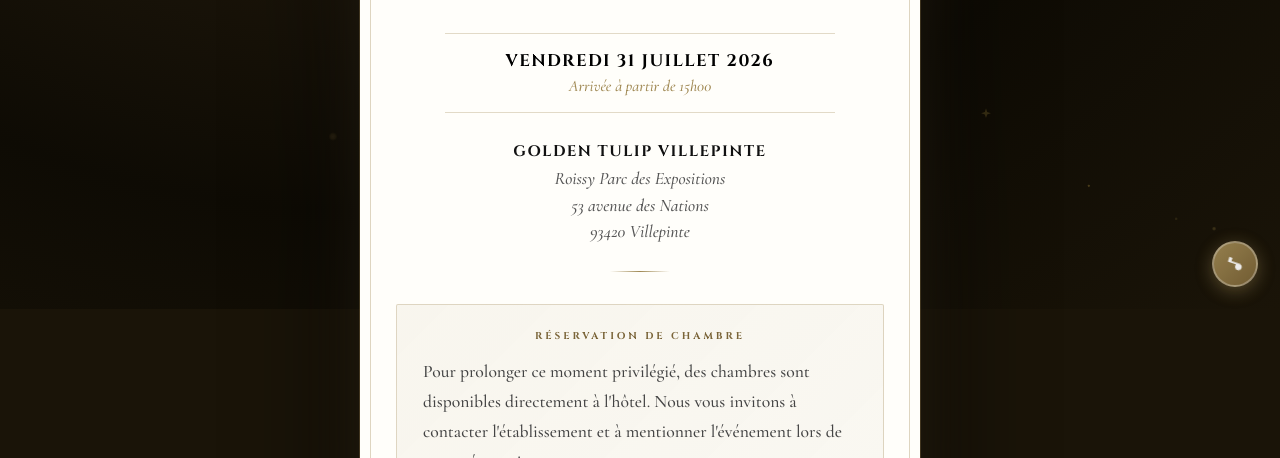
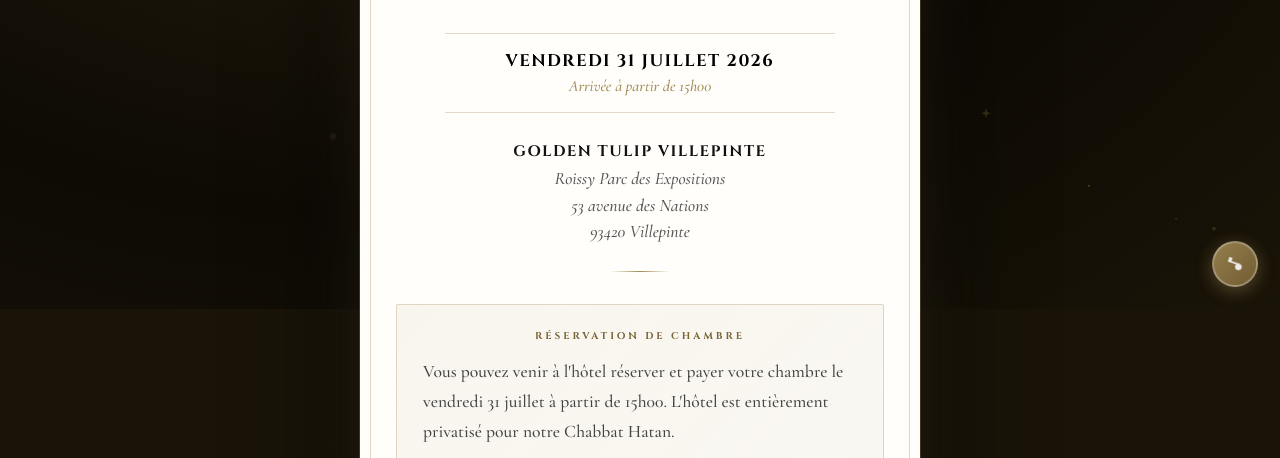
Before and after one commit to annaSwb/avigael-yoni-chabbat, a plain HTML site: page index.html in a window 1280 px wide. Shown: the part 491-949 px from the top of the page. Drawn offline with nearby package versions, Linux system fonts and the light colour scheme.

Commit message:
Update index.html

```diff
--- a/index.html
+++ b/index.html
@@ -588,7 +588,7 @@
             <div class="info-box">
                 <div class="info-title">Réservation de chambre</div>
 
-                <p>Pour prolonger ce moment privilégié, des chambres sont disponibles directement à l'hôtel. Nous vous invitons à contacter l'établissement et à mentionner l'événement lors de votre réservation.</p>
+                <p>Vous pouvez venir à l'hôtel réserver et payer votre chambre le vendredi 31 juillet à partir de 15h00. L'hôtel est entièrement privatisé pour notre Chabbat Hatan.</p>
 
                 <div class="price-row">
                     <span class="price-label">Chambre — jusqu'à la fin de Chabbat</span>
@@ -738,9 +738,6 @@
     btn.disabled = true;
     btn.textContent = 'Envoi en cours…';
 
-    // =====================================================
-    // REMPLACEZ cette URL par votre URL Google Apps Script
-    // =====================================================
     var GOOGLE_SCRIPT_URL = 'https://script.google.com/macros/s/AKfycbwuaaxbK3Naqc88xVyQoaQTGq51qziXOMGxKtIo7R4hnL7watfS6boLYFM631_zRB7Wwg/exec';
 
     var payload = {
@@ -759,7 +756,6 @@
         showConfirmation(name, presence);
     })
     .catch(function() {
-        // no-cors → on considère comme envoyé
         showConfirmation(name, presence);
     });
 }
```
